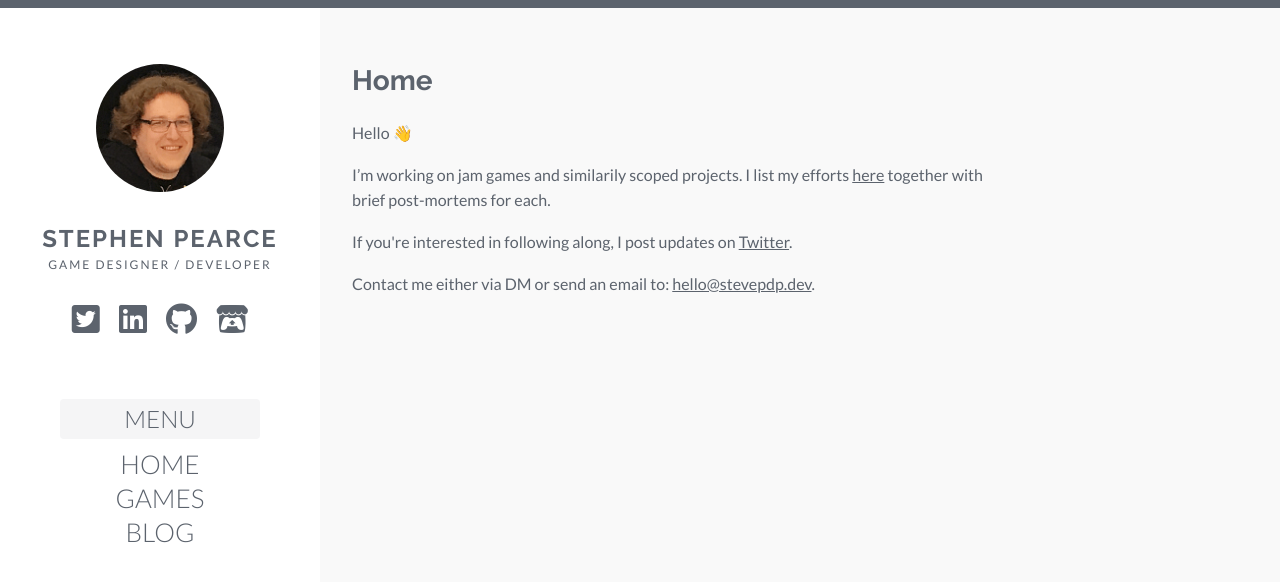
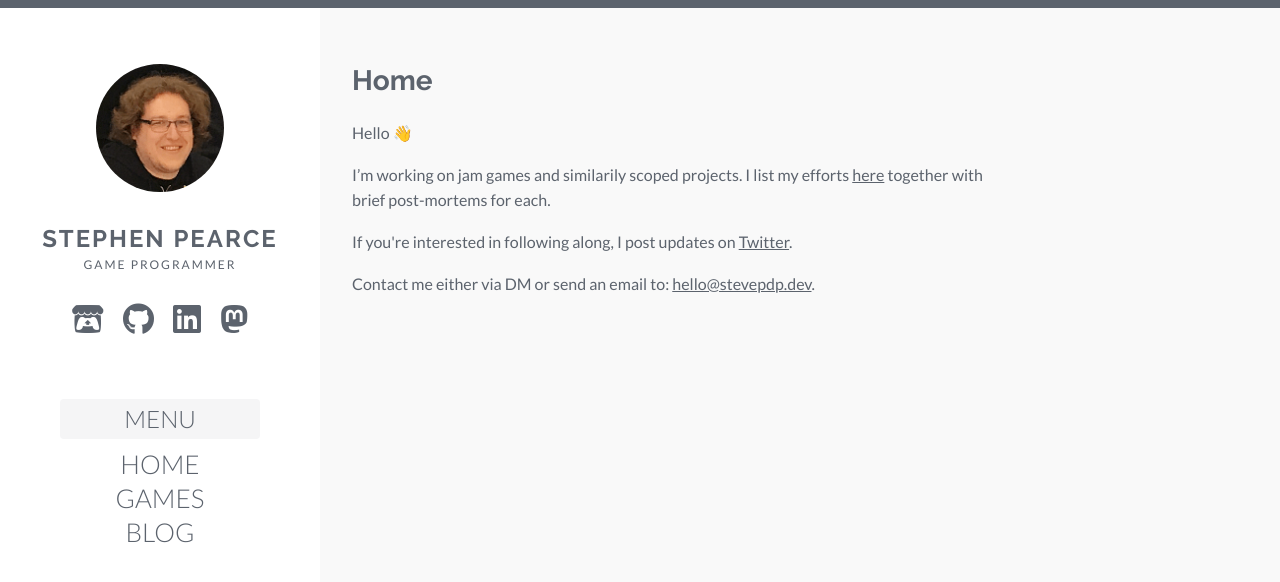
Before and after one commit to stevepdp/stevepdp.dev.old, a Jekyll site: the page built from index.md, in a window 1280 px wide. Shown: the top 582 px of the page. Built offline with Jekyll 4.4.1, drawn with Linux system fonts in a browser that asks for light colours; nearby versions of some CDN libraries.

Commit message:
Sidebar changes
- Update discipline
- Add Mastodon to social links
- Reorder social links prioritising work

```diff
--- a/_includes/sidebar.html
+++ b/_includes/sidebar.html
@@ -5,13 +5,13 @@
         </picture>
     </a>
     <h1 class="headline">
-        <a href="/" title="Return to the homepage">Stephen Pearce<span class="sr-only">: </span><span class="headline__sub">Game Designer / Developer</span></a>
+        <a href="/" title="Return to the homepage">Stephen Pearce<span class="sr-only">: </span><span class="headline__sub">Game Programmer</span></a>
     </h1>
     <ul class="icons">
-        <li><a href="https://www.twitter.com/stevepdp" rel="me noopener noreferrer" title="Stephen Pearce on Twitter" target="_blank"><i class="fab fa-twitter-square" aria-hidden="true"></i><span class="sr-only">Twitter</span></a></li>
+        <li><a href="https://stevepdp.itch.io/" rel="me noopener noreferrer" title="Stephen Pearce on Itch.io" target="_blank"><i class="fab fa-itch-io" aria-hidden="true"></i><span class="sr-only">Itch.io</span></a></li>
+        <li><a href="https://www.github.com/stevepdp" rel="me noopener noreferrer" title="Stephen Pearce on Github" target="_blank"><i class="fab fa-github" aria-hidden="true"></i><span class="sr-only">Github</span></a></li>
         <li><a href="https://www.linkedin.com/in/stevepdp" rel="me noopener noreferrer" title="Stephen Pearce on LinkedIn" target="_blank"><i class="fab fa-linkedin" aria-hidden="true"></i><span class="sr-only">LinkedIn</span></a></li>
-        <li><a href="https://www.github.com/stevepdp" rel="me noopener noreferrer" title="Stephen Pearce on Github" target="_blank"><i class="fab fa-github" aria-hidden="true"></i><span class="sr-only">Github</span></a></li>
-        <li><a href="https://stevepdp.itch.io/" rel="me noopener noreferrer" title="Stephen Pearce on Itch.io" target="_blank"><i class="fab fa-itch-io" aria-hidden="true"></i><span class="sr-only">Itch.io</span></a></li>
+        <li><a href="https://mstdn.social/@stevepdp" rel="me noopener noreferrer" title="Stephen Pearce on Mastodon" target="_blank"><i class="fab fa-mastodon" aria-hidden="true"></i><span class="sr-only">Mastodon</span></a></li>
     </ul>
     <!-- nav -->
     <nav class="menu">
```
